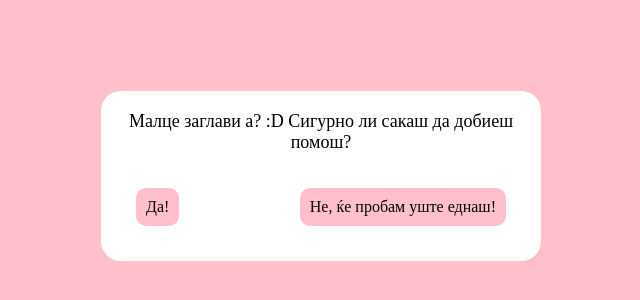
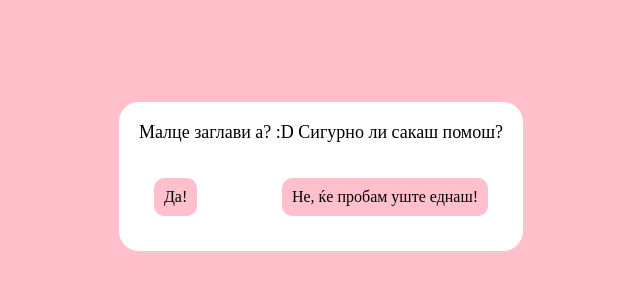
Before and after one commit to timi-123/hint, a plain HTML site: page index.html in a window 1280 px wide. Shown: the part 224-524 px from the top of the page, without its empty margins (319-959 px from the left). Drawn offline with nearby package versions, Linux system fonts and the light colour scheme.

Commit message:
Update index.html

```diff
--- a/index.html
+++ b/index.html
@@ -87,7 +87,7 @@
     <div class="white-bubble">
         <div class="bubble-container">
             <div id="question-bubble">
-                Малце заглави а? :D Сигурно ли сакаш да добиеш помош?
+                Малце заглави а? :D Сигурно ли сакаш помош?
             </div>
             <div class="bubble-response" id="responses-container">
                 <div class="bubble" id="yes-bubble">
```
